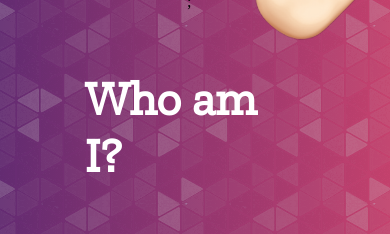
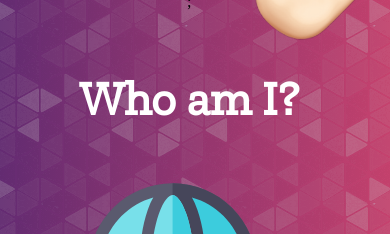
Before and after one commit to meghrathod/meghrathod.github.io, a React (Create React App) app: page / in a window 390 px wide. Shown: the part 523-757 px from the top of the page. Built offline with nearby package versions, Linux system fonts and the light colour scheme.

Commit message:
corrected "Who am I?"

```diff
--- a/src/components/Body/Right/Right.scss
+++ b/src/components/Body/Right/Right.scss
@@ -40,9 +40,14 @@
     .right-container {
         border: none;
         padding: 0;
+        width: 65%;
 
         .right-list {
             transform: translateY(-100px);
+
+            h1{
+                text-align: center;
+            }
 
             .right-item {
                 flex-direction: column;
```
